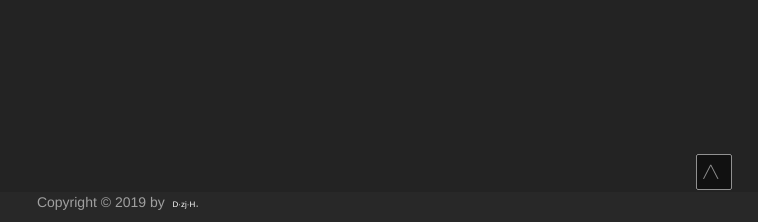
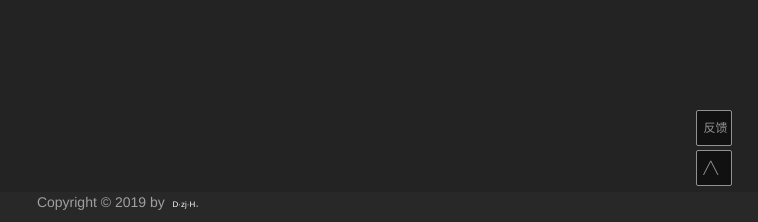
Before and after one commit to dzjh-web/weblist, a Django app: page /web in a window 1280 px wide. Shown: the part 578-800 px from the top of the page, without its empty margins (522-1280 px from the left). Run offline with Django 3.2, Linux system fonts and the light colour scheme; data that the repository does not hold is empty; some libraries are stand-ins or nearby versions.

Commit message:
feat:新增反馈按钮

```diff
--- a/assets/static/css/style.css
+++ b/assets/static/css/style.css
@@ -53,7 +53,6 @@ footer a{
 	right: 2%;
 	bottom: 4%;
 	opacity: 0.5;
-	background-color: #000000;
 }
 .fixdRight a{
 	display: block;
@@ -62,6 +61,7 @@ footer a{
 	font-size: 12px;
 	padding-top: 9px;
 	padding-left: 6px;
+	background-color: #000000;
 	border: 1px #FFFFFF solid;
 	border-radius: 2px;
 }
@@ -70,6 +70,9 @@ footer a{
 	background-color: #E1E1E1;
 	border: 1px #E1E1E1 solid;
 	opacity: 0.9;
+}
+.fixdRight > div {
+	margin-bottom: 4px;
 }
 img.home-icon {
 	display: inline-block;
--- a/assets/static/js/main.js
+++ b/assets/static/js/main.js
@@ -308,6 +308,28 @@ $(function(){
 		</div>", "col-md-8 col-md-offset-2");
 	});
 
+	// 点击反馈事件
+	$("#feedback").on("click",function(){
+		// 创建弹窗
+		createDialogPage("<div>\
+		<style>\
+			.content-text p {\
+				text-align:left;\
+				padding: 0px;\
+				margin: 0px;\
+				text-indent:2em;\
+				line-height:30px;\
+			}\
+		</style>\
+		<h2 style='color:black;padding-bottom:20px;'>意见反馈</h2>\
+		<div class='content-text' style='padding: 20px 10px'>\
+			<p>感谢您愿为本网站的发展提供宝贵意见。</p>\
+			<p>在此很抱歉地告知您：目前<span style='color: darkgreen;'>仅支持通过电子邮件（<strong>15602291936@163.com</strong>）的方式</span>进行意见反馈。</p>\
+		</div>\
+		<p class='text-center'>感谢您对本网站的支持!</p>\
+		</div>", "col-md-4 col-md-offset-4");
+	});
+
 //	// 定时弹窗
 //	if ($('.jumbotron').length > 0) {
 //		createIntervalDialog("<h2>定时弹窗</h2><p>测试...</p>", 5);
--- a/template/game_detail.html
+++ b/template/game_detail.html
@@ -230,6 +230,7 @@
 			{% endif %}
 		</div>
 		<div class="fixdRight">
+			<div id="feedback"><a class="btn btn-default text-center" href="javascript:void(0);" title="反馈">反馈</a></div>
 			<div id="toTop"><a href="javascript:void(0);" title="回到顶部">╱╲</a></div>
 		</div>
 		<footer>
--- a/template/gamelog_detail.html
+++ b/template/gamelog_detail.html
@@ -119,6 +119,7 @@
 			{% endif %}
 		</div>
 		<div class="fixdRight">
+			<div id="feedback"><a class="btn btn-default text-center" href="javascript:void(0);" title="反馈">反馈</a></div>
 			<div id="toTop"><a href="javascript:void(0);" title="回到顶部">╱╲</a></div>
 		</div>
 		<footer>
--- a/template/webkit.html
+++ b/template/webkit.html
@@ -94,6 +94,7 @@
             {% endif %}
         </div>
 		<div class="fixdRight">
+			<div id="feedback"><a class="btn btn-default text-center" href="javascript:void(0);" title="反馈">反馈</a></div>
 			<div id="toTop"><a href="javascript:void(0);" title="回到顶部">╱╲</a></div>
 		</div>
         <footer>
```
